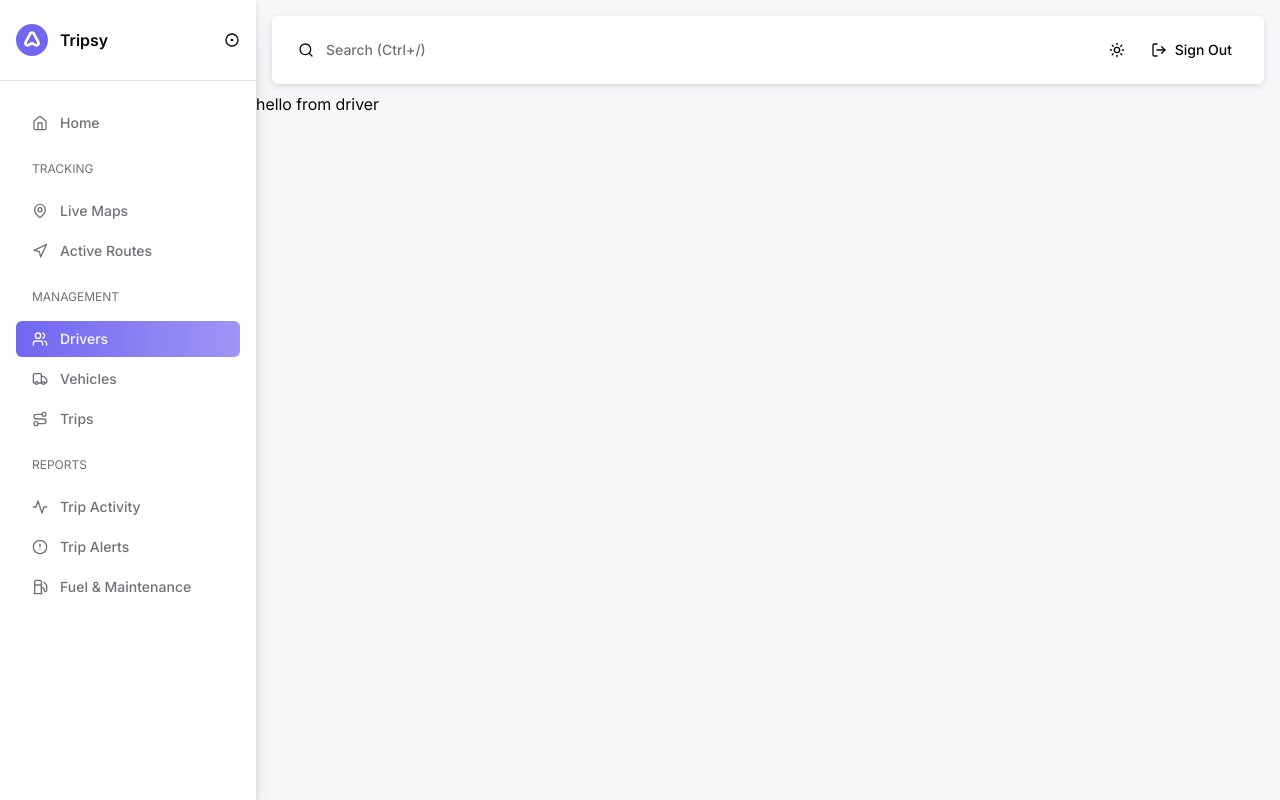
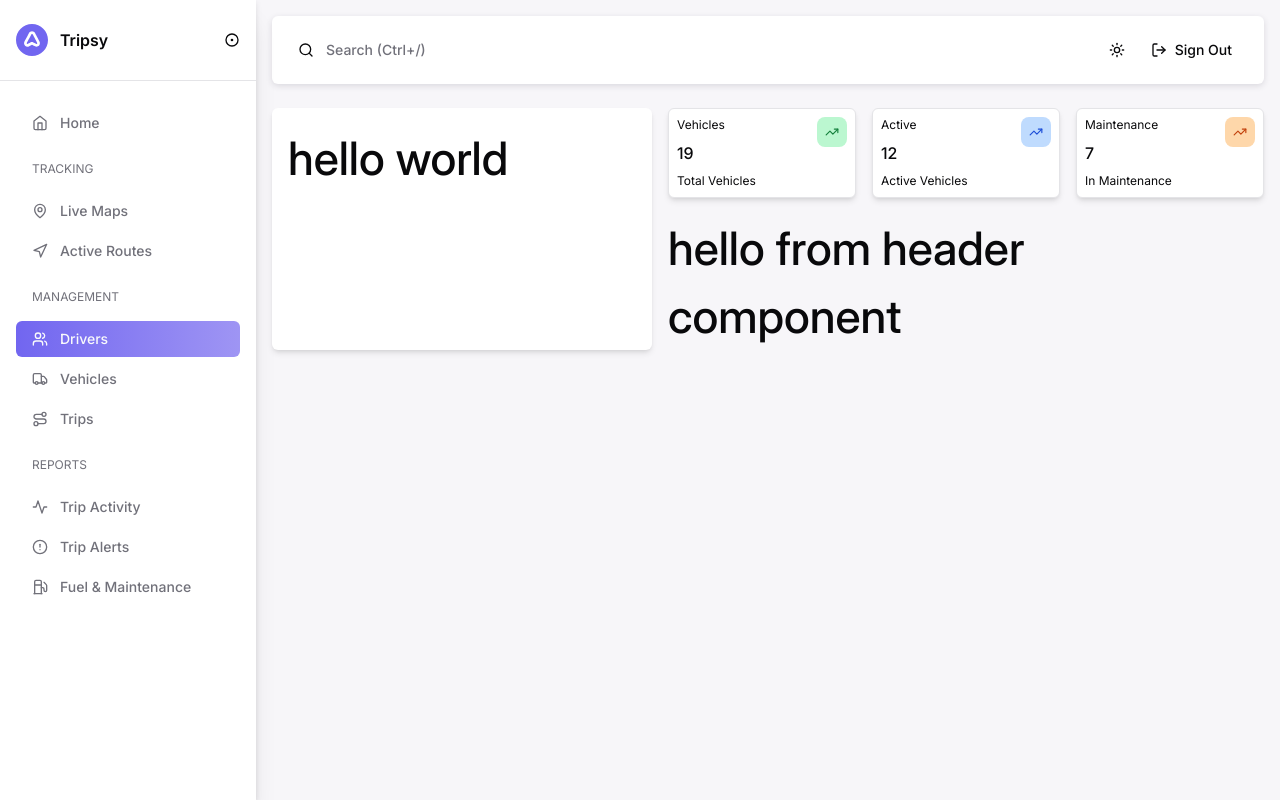
Before and after one commit to manju1807/trip-management-app, a Next.js app: page /dashboard/driver-management in a window 1280 px wide. Built offline with nearby package versions, Linux system fonts and the light colour scheme.

Commit message:
fix: maps and fixed typos

```diff
--- a/src/app/(pages)/dashboard/driver-management/page.tsx
+++ b/src/app/(pages)/dashboard/driver-management/page.tsx
@@ -1,7 +1,8 @@
+import ManagementLayout from '@/components/views/Templates/management/management-template';
 import React from 'react';
 
 const DriverManagement = () => {
-  return <div>hello from driver</div>;
+  return <div className='md:max-w-[86rem] max-w-[100dvw] overflow-clip overflow-y-auto p-4'><ManagementLayout /></div>;
 };
 
 export default DriverManagement;
--- /dev/null
+++ b/src/components/views/Templates/management/management-template.tsx
@@ -0,0 +1,99 @@
+import { TrendingUp, LucideIcon } from 'lucide-react';
+import React from 'react';
+
+type StatCardProps = {
+  title: string;
+  value: string;
+  subtitle: string;
+  icon?: LucideIcon;
+  iconColor?: string;
+  iconBgColor?: string;
+};
+
+const StatCard: React.FC<StatCardProps> = ({
+  title,
+  value,
+  subtitle,
+  icon: Icon = TrendingUp,
+  iconColor = "text-green-700",
+  iconBgColor = "bg-green-200"
+}) => (
+  <div className="p-2 rounded-md shadow-md h-full w-full flex flex-row justify-between border border-border bg-card">
+    <div className="space-y-2">
+      <p className="text-xs">{title}</p>
+      <p className="text-md font-medium">{value}</p>
+      <p className="text-xs">{subtitle}</p>
+    </div>
+    <div className="flex items-start">
+      <div className={`p-2 rounded-lg ${iconBgColor}`}>
+        <Icon size={14} className={iconColor} />
+      </div>
+    </div>
+  </div>
+);
+
+const Header: React.FC = () => {
+  return (
+    <h1>hello from header component</h1>
+  )
+}
+
+const ManagementLayout: React.FC = () => {
+  const stats = [
+    {
+      title: 'Vehicles',
+      value: '19',
+      subtitle: 'Total Vehicles',
+      icon: TrendingUp,
+      iconColor: 'text-green-700',
+      iconBgColor: 'bg-green-200'
+    },
+    {
+      title: 'Active',
+      value: '12',
+      subtitle: 'Active Vehicles',
+      icon: TrendingUp,
+      iconColor: 'text-blue-700',
+      iconBgColor: 'bg-blue-200'
+    },
+    {
+      title: 'Maintenance',
+      value: '7',
+      subtitle: 'In Maintenance',
+      icon: TrendingUp,
+      iconColor: 'text-orange-700',
+      iconBgColor: 'bg-orange-200'
+    },
+  ];
+
+  return (
+    <div className="h-full relative">
+      {/* Main Layout */}
+      <div className="grid lg:grid-cols-[380px,1fr] gap-4 h-full">
+        {/* Left Sidebar */}
+        <div className="space-y-4 p-4 overflow-y-auto bg-card rounded-md shadow-md">
+          <h1>hello world</h1>
+        </div>
+        {/* Main Section - Desktop */}
+        <div className="relative h-full hidden lg:block">
+          <div className="flex flex-col w-full h-full justify-between gap-4">
+            <div className="flex flex-row gap-4 justify-between">
+              {stats.map((stat, index) => (
+                <StatCard
+                  key={index}
+                  {...stat}
+                />
+              ))}
+            </div>
+            <div className="flex flex-col justify-center items-center">
+              <Header />
+            </div>
+          </div>
+        </div>
+        {/* Main Section - Mobile */}
+      </div>
+    </div>
+  );
+};
+
+export default ManagementLayout;
--- a/src/components/views/dashboard/location-detail.tsx
+++ b/src/components/views/dashboard/location-detail.tsx
@@ -4,7 +4,7 @@ import React, { useEffect, useState } from 'react';
 import { Card, CardContent } from '@/components/ui/card';
 import { MapPin } from 'lucide-react';
 import dynamic from 'next/dynamic';
-import { getDashboardStats } from '@/services/data';
+import { getDashboardStats } from '@/services';
 
 // Define types for our data structures
 interface ChartDataPoint {
--- a/src/hooks/useDashboard.ts
+++ b/src/hooks/useDashboard.ts
@@ -1,4 +1,4 @@
-import { getDashboardStats } from '@/services/data';
+import { getDashboardStats } from '@/services';
 // hooks/useDashboard.ts
 import { useMemo } from 'react';
 
--- a/src/hooks/useDriver.ts
+++ b/src/hooks/useDriver.ts
@@ -1,4 +1,4 @@
-import { getDriverWithCurrentTrip } from '@/services/data';
+import { getDriverWithCurrentTrip } from '@/services';
 // hooks/useDriver.ts
 import { useMemo } from 'react';
 
--- a/src/hooks/useReports.ts
+++ b/src/hooks/useReports.ts
@@ -2,7 +2,7 @@
 
 // hooks/useReports.ts
 import { useState, useMemo } from 'react';
-import { ReportsService } from '@/services/data/reports';
+import { ReportsService } from '@/services/reports';
 
 // Column definitions for ReportTemplate
 export const reportColumns = {
--- a/src/hooks/useTrip.ts
+++ b/src/hooks/useTrip.ts
@@ -1,4 +1,4 @@
-import { getTripWithDetails } from '@/services/data';
+import { getTripWithDetails } from '@/services';
 // hooks/useTrip.ts
 import { useMemo } from 'react';
 
--- a/src/hooks/useVehicle.ts
+++ b/src/hooks/useVehicle.ts
@@ -1,4 +1,4 @@
-import { getVehicleWithCurrentTrip } from '@/services/data';
+import { getVehicleWithCurrentTrip } from '@/services';
 // hooks/useVehicle.ts
 import { useMemo } from 'react';
 
--- a/src/services/data/index.ts
+++ b/src/services/index.ts
@@ -8,7 +8,7 @@ import type {
   Trip,
   Vehicle,
   VehicleMaintenance,
-} from '../../types/index';
+} from '../types/index';
 
 import { Drivers } from '@/constants/drivers';
 import { FuelInfoMock } from '@/constants/fuel-reports';
```
Also changed, not shown: src/components/ui/avatar.tsx (+14 -14 lines), src/components/views/Templates/reports/report-template.tsx (+4 -4 lines), src/services/reports.ts (renamed from src/services/data/reports.ts, +4 -4 lines). Lines whose indentation alone changed are shown as unchanged.
